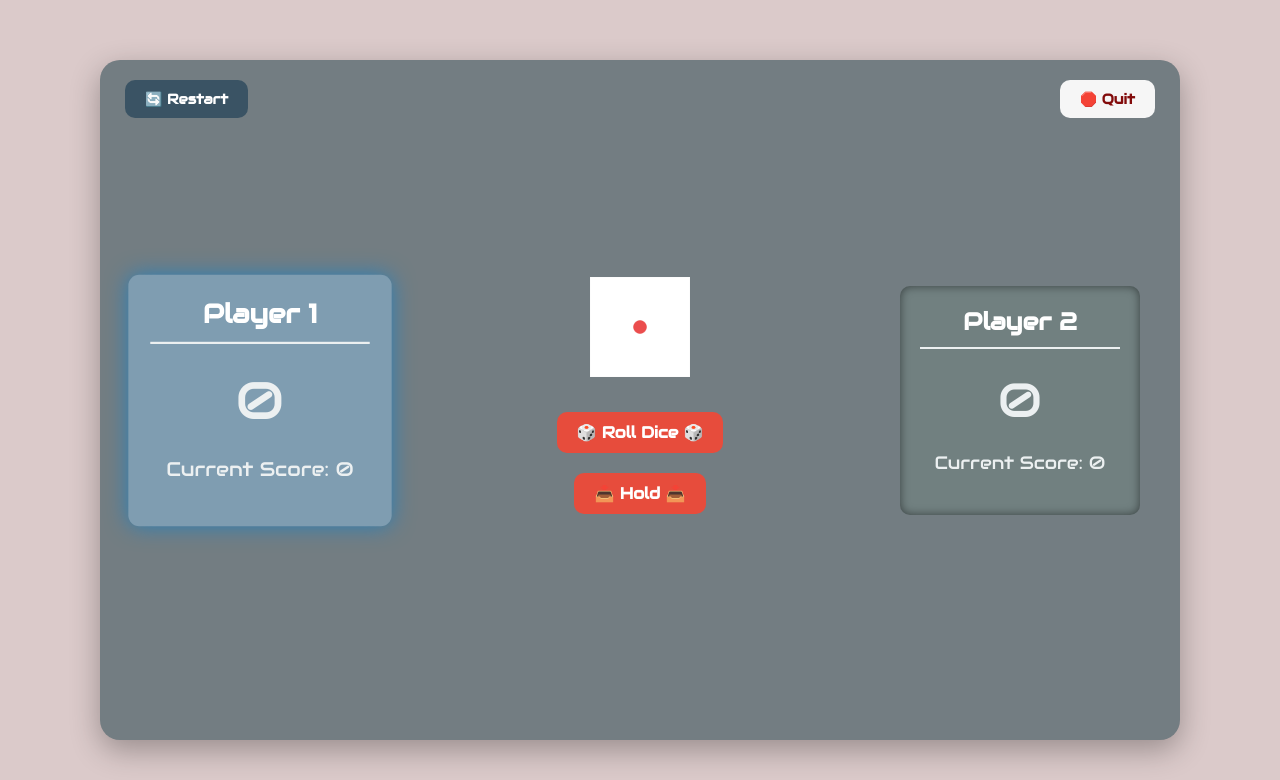
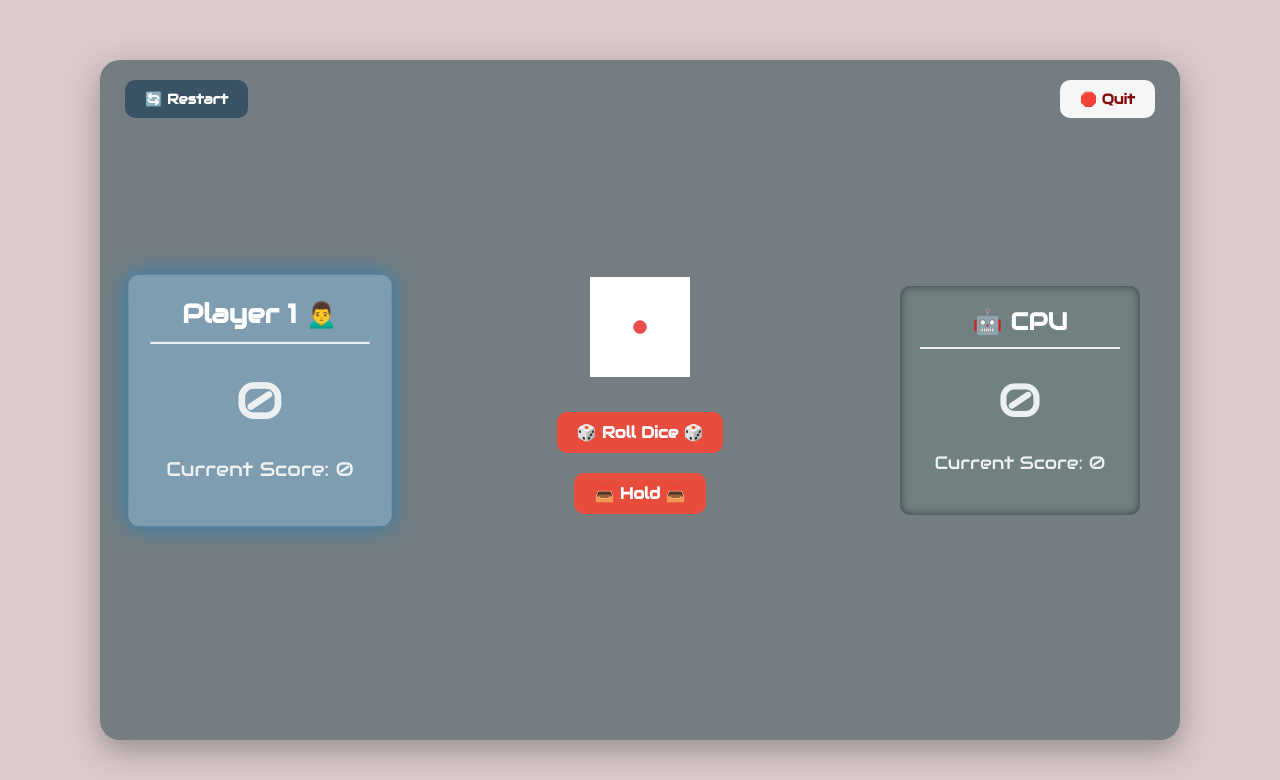
Before and after one commit to Tartsi/Pig-Dice-Game, a Django app: page /pig/cpu in a window 1280 px wide. Shown: the top 780 px of the page. Run offline with Django 5.2, Linux system fonts and the light colour scheme.

Commit message:
(backend) Fix vs_cpu-flag not being rendered to pig.html

```diff
--- a/backend/game/views.py
+++ b/backend/game/views.py
@@ -51,7 +51,7 @@ def pig_cpu_view(request):
     game.vs_cpu = True
     request.session['game'] = game.to_dict()
 
-    return render(request, 'pig.html')
+    return render(request, 'pig.html', {'vs_cpu': True})
 
 
 def reset(request):
--- a/frontend/templates/pig.html
+++ b/frontend/templates/pig.html
@@ -11,7 +11,7 @@
         <button class="btn restart" onclick="restartGame()">🔄 Restart</button>
         <button class="btn quit" onclick="resetSession()">🛑 Quit</button>
         <div class="player-score active" id="player0">
-            <h2>Player 1</h2>
+            <h2>Player 1 🙍‍♂️</h2>
             <div class="score" id="score--0">0</div>
             <div class="current-score" id="current-score--0">Current Score: 0</div>
             <br>
@@ -25,14 +25,14 @@
         </div>
         {% if vs_cpu %}
             <div class="player-score" id="player1">
-                <h2>CPU</h2>
+                <h2>🤖 CPU</h2>
                 <div class="score" id="score--1">0</div>
                 <div class="current-score" id="current-score--1">Current Score: 0</div>
                 <br>
             </div>
         {% else %}
             <div class="player-score" id="player1">
-                <h2>Player 2</h2>
+                <h2>🙍‍♂️ Player 2</h2>
                 <div class="score" id="score--1">0</div>
                 <div class="current-score" id="current-score--1">Current Score: 0</div>
                 <br>
```
